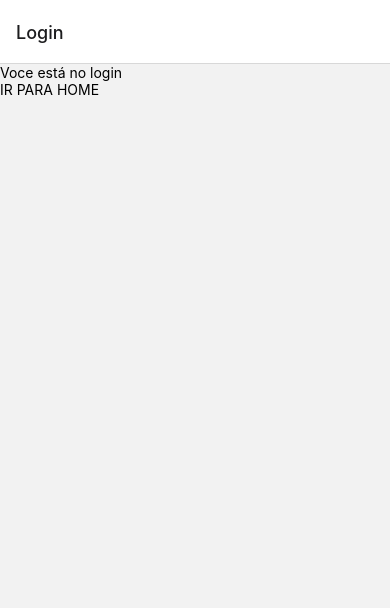
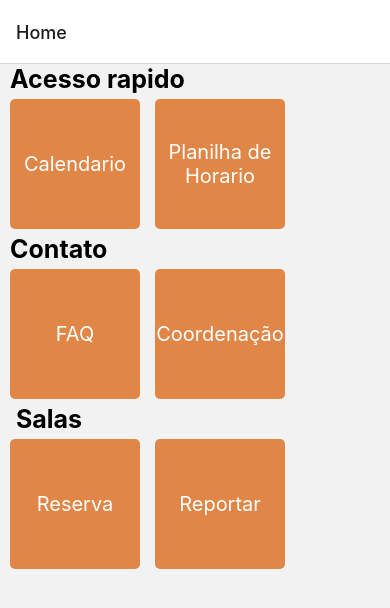
Before and after one commit to AroldoGoulart/ic_app, a React Native app: screen /Home in a window 390 px wide. Shown: the top 608 px of the page. Built offline with nearby package versions, Linux system fonts and the light colour scheme.

Commit message:
feat: criar tela home

```diff
--- a/package.json
+++ b/package.json
@@ -16,6 +16,7 @@
     "react": "18.0.0",
     "react-native": "0.69.1",
     "react-native-gesture-handler": "^2.5.0",
+    "react-native-safe-area-context": "^4.3.1",
     "react-native-screens": "^3.15.0"
   },
   "devDependencies": {
--- a/src/routes.js
+++ b/src/routes.js
@@ -15,14 +15,17 @@ import {
 } from '@react-navigation/stack';
 
 import LoginScreen from './screens/Login';
+import HomeScreen from './screens/Home';
 
 const Stack = createStackNavigator();
 
 function Routes() {
   return (
     <NavigationContainer>
-      <Stack.Navigator>
+      <Stack.Navigator initialRouteName='Home'>
         <Stack.Screen name="Login" component={LoginScreen} />
+        <Stack.Screen name="Home" component={HomeScreen} />
+
       </Stack.Navigator>
     </NavigationContainer>
   );
--- a/src/screens/Home/index.js
+++ b/src/screens/Home/index.js
@@ -1,11 +1,119 @@
-import {View, Text} from 'react-native';
 import React from 'react';
+import { SafeAreaView, View, FlatList, StyleSheet, Text, StatusBar, TouchableOpacity } from 'react-native';
+
+const AcessoRapido = [
+  {
+
+    route:'',
+    title: 'Calendario',
+  },
+  {
+
+    route:'',
+    title: 'Planilha de Horario',
+  },
+];
+const Contato = [
+  {
+
+    route:'',
+    title: 'FAQ',
+  },
+  {
+
+    route:'',
+    title: 'Coordenação',
+  },
+];
+const Salas = [
+  {
+
+    route:'',
+    title: 'Reserva',
+  },
+  {
+    route:'',
+    title: 'Reportar',
+  },
+];
 
 function HomeScreen() {
+
+  const Auxiliar = ({ title }) => (
+    <TouchableOpacity
+      style={{
+        width: 130,
+        height: 130,
+        backgroundColor: '#e08748',
+        marginRight: 15,
+        marginVertical: 5,
+        borderRadius: 5,
+        justifyContent: 'center',
+        alignItems: 'center'
+      }}
+    >
+      <Text style = {{
+        textAlign:'center',
+        color: 'white',
+        fontSize: 20
+       }}>
+        {title}
+       </Text>
+    </TouchableOpacity>
+  );
+
+  const renderCoisas = ({ item }) => (
+    <Auxiliar title={item.title} />
+  )
+
   return (
-    <View>
-      <Text>Voce está na home</Text>
-    </View>
+    <SafeAreaView
+      style={{
+        paddingHorizontal: 10
+      }}
+    >
+      <Text
+        style={{
+          color: 'black',
+          fontSize: 25,
+          fontWeight:'700'
+      }}
+        >
+        Acesso rapido
+      </Text>
+
+      <FlatList
+        data={AcessoRapido}
+        horizontal
+        renderItem={renderCoisas}
+      />
+
+      <Text
+        style={{
+        color: 'black',
+        fontSize: 25,
+        fontWeight:'700'
+      }}
+      >
+        Contato
+      </Text>
+
+      <FlatList
+        data={Contato}
+        horizontal
+        renderItem={renderCoisas}
+      />
+
+      <Text style = {{
+        color: 'black',
+        fontSize: 25,
+        fontWeight:'700' }}> Salas </Text>
+       <FlatList
+        data={Salas}
+        horizontal
+        renderItem={renderCoisas}
+      />
+    </SafeAreaView>
   );
 }
 
```
Also changed, not shown: 2 other files (tests, documents, lock files or other folders).
